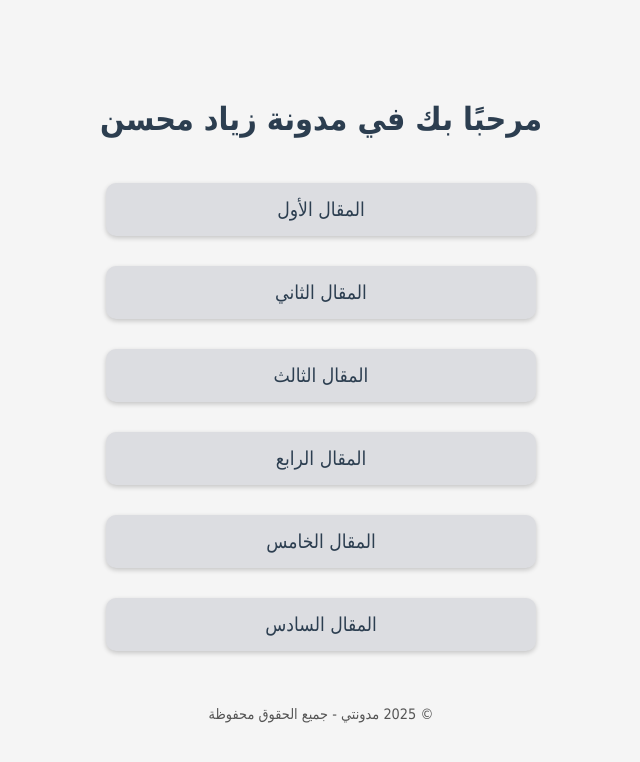
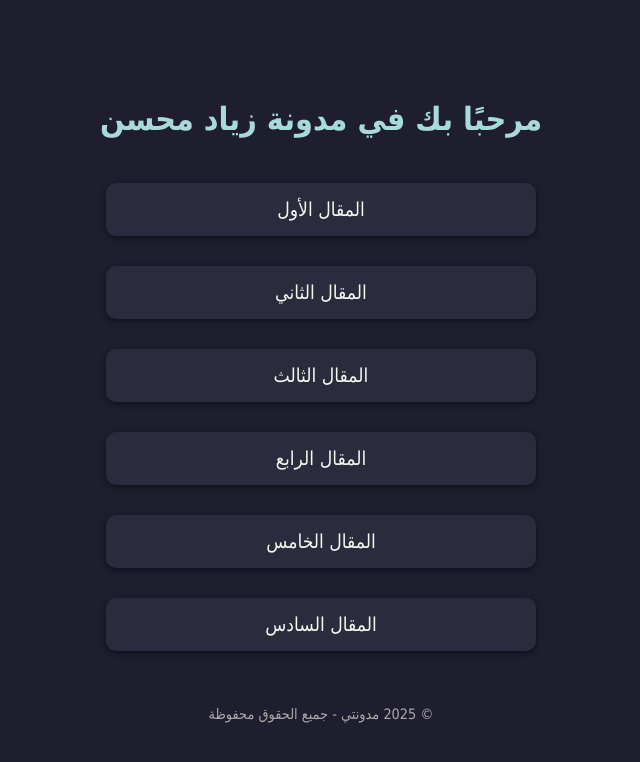
Before and after one commit to ziadmo7sen/MyBlog, a plain HTML site: page index.html in a window 1280 px wide. Shown: the whole page, without its empty margins (319-959 px from the left). Drawn offline with Linux system fonts and the light colour scheme.

Commit message:
Update index.html

```diff
--- a/index.html
+++ b/index.html
@@ -9,8 +9,8 @@
       margin: 0;
       padding: 0;
       font-family: "Tahoma", sans-serif;
-      background: #f5f5f5; /* لون خلفية هادئ */
-      color: #333; /* لون نص مريح */
+      background: #1e1e2f; /* خلفية داكنة هادئة */
+      color: #e0e0e0; /* نص فاتح مريح */
       display: flex;
       justify-content: center;
       align-items: center;
@@ -21,7 +21,7 @@
     h1 {
       font-size: 2em;
       text-align: center;
-      color: #2c3e50; /* لون هادئ للرأسية */
+      color: #a8dadc; /* لون هادئ للرأسية */
       margin-bottom: 30px;
     }
 
@@ -32,25 +32,25 @@
       margin: 15px auto;
       padding: 15px;
       text-align: center;
-      background: #dcdde1; /* لون زر هادئ */
-      color: #2c3e50; /* لون نص الزر */
+      background: #2b2b3d; /* زر داكن هادئ */
+      color: #f1faee; /* نص الزر فاتح */
       font-size: 1.2em;
       border-radius: 10px;
       text-decoration: none;
-      box-shadow: 0 2px 5px rgba(0,0,0,0.2);
+      box-shadow: 0 2px 6px rgba(0,0,0,0.5);
       transition: transform 0.2s ease, box-shadow 0.2s ease, background 0.2s ease;
     }
 
     .btn:hover {
       transform: scale(1.05);
-      box-shadow: 0 4px 10px rgba(0,0,0,0.3);
-      background: #cfd1d5; /* تأثير هادئ عند المرور */
+      box-shadow: 0 4px 12px rgba(0,0,0,0.7);
+      background: #3a3a50; /* تأثير هادئ عند المرور */
     }
 
     footer {
       margin-top: 40px;
       font-size: 0.9em;
-      color: #555; /* لون نص الفوتر */
+      color: #aaa; /* نص الفوتر هادئ */
     }
   </style>
 </head>
```
